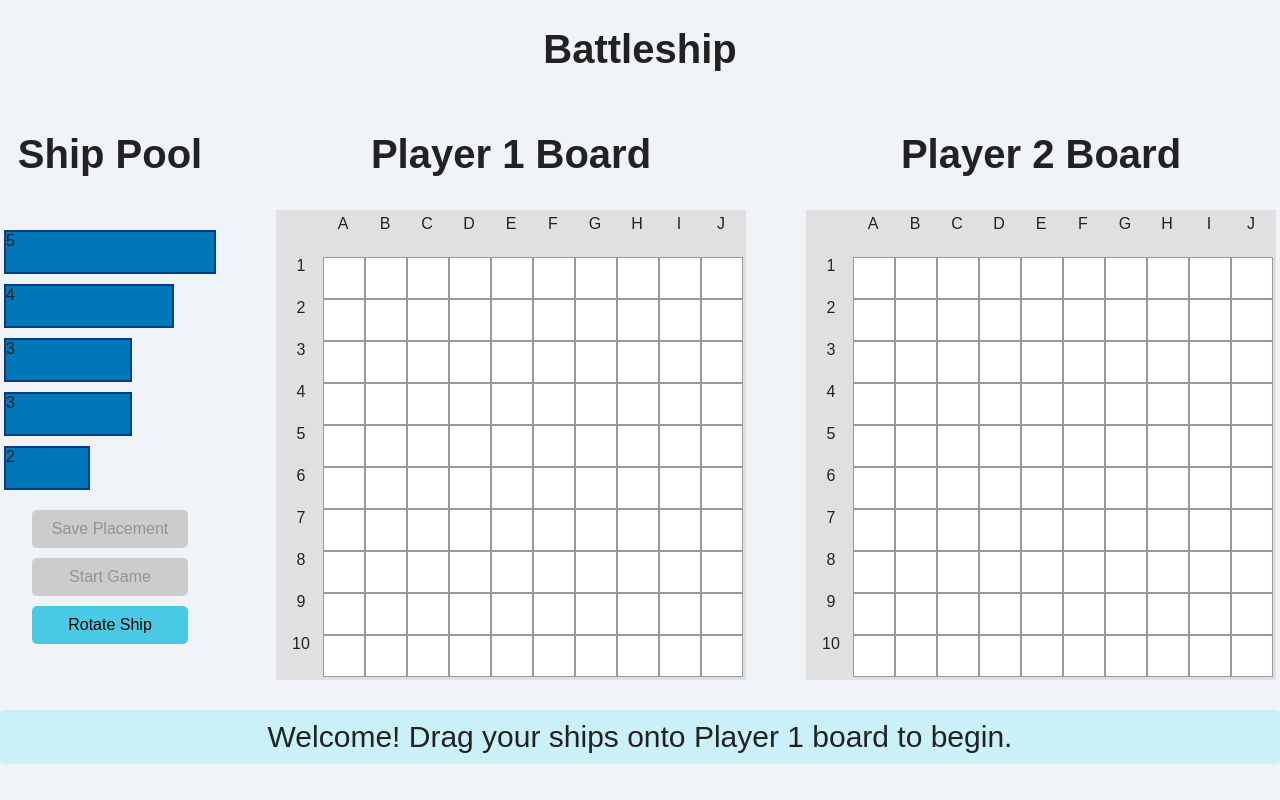
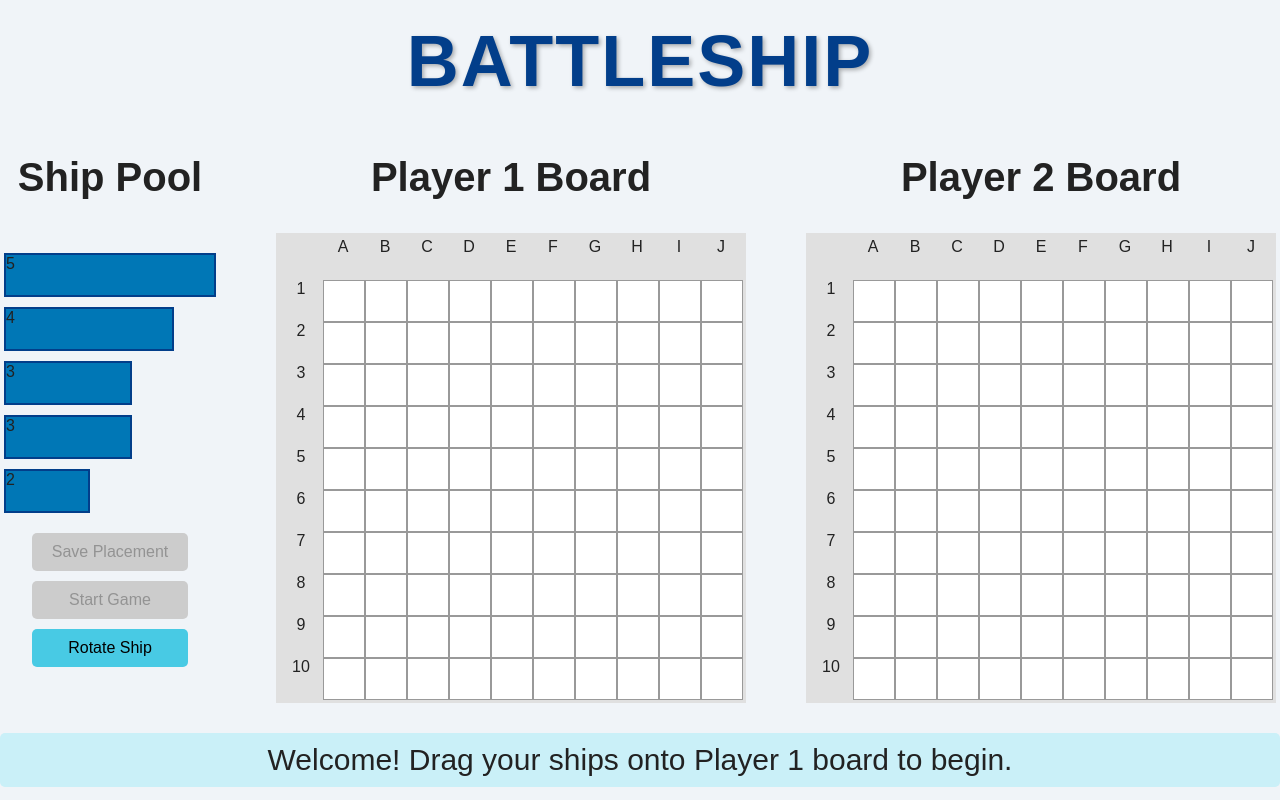
Before and after one commit to chentx06/Battleship_2.0, a plain HTML site: page index.html in a window 1280 px wide. Drawn offline with Linux system fonts and the light colour scheme.

Commit message:
Update index.html

```diff
--- a/index.html
+++ b/index.html
@@ -2,43 +2,60 @@
 <html lang="en">
 <head>
     <meta charset="UTF-8" />
-    <meta name ="viewport" content ="width = device-width, initial-scale = 1.0"/>
+    <meta name="viewport" content="width=device-width, initial-scale=1.0"/>
     <title>Accessible Battleship</title>
-    <link rel ="stylesheet" href ="style.css" />
+    <link rel="stylesheet" href="style.css" />
+    <style>
+        /* inline for title */
+        h1.battleship-title {
+            font-size: 72px;
+            color: #023e8a;
+            text-shadow: 2px 2px 4px rgba(0, 0, 0, 0.3);
+            margin: 20px 0;
+            letter-spacing: 2px;
+        }
+    </style>
 </head>
 <body>
-<h1>Battleship</h1>
+<h1 class="battleship-title">BATTLESHIP</h1>
 
-<div id ="game-container">
+<div id="game-container">
 
-    <div id ="left-panel">
+    <div id="left-panel">
         <h2>Ship Pool</h2>
-        <div id ="ship-pool">
+        <div id="ship-pool">
         </div>
-        <div id ="controls">
+        <div id="controls">
             <button id="save-button" disabled>Save Placement</button>
-            <button id ="start-button" disabled>Start Game</button>
+            <button id="start-button" disabled>Start Game</button>
             <button id="rotate-button">Rotate Ship</button>
         </div>
     </div>
 
-    <!-- Player 1 Board -->
-    <div class = "board-wrapper">
+    <!-- p2-->
+    <div class="board-wrapper">
         <h2>Player 1 Board</h2>
-        <div id ="player1-board" class ="board"></div>
+        <div id="player1-board" class="board"></div>
     </div>
 
-    <!-- Player 2 Board -->
-    <div class ="board-wrapper">
+    <!-- p1-->
+    <div class="board-wrapper">
         <h2>Player 2 Board</h2>
-        <div id ="player2-board" class ="board"></div>
+        <div id="player2-board" class="board"></div>
     </div>
 
 </div>
 
-<!-- VO -->
-<div id ="vc-feedback" aria-live="polite">Voice instructions will appear here.</div>
+<!-- VC & Sounds -->
+<div id="vc-feedback" aria-live="polite">Welcome to the game of battleship!</div>
 
-<script src ="script.js"></script>
+<script src="voiceCommand.js"></script>
+<script src="script.js"></script>
+
+<audio id="hit-sound" src="hit.mp3" preload="auto"></audio>
+<audio id="miss-sound" src="miss.mp3" preload="auto"></audio>
+<audio id="sink-sound" src="sink.mp3" preload="auto"></audio>
+<audio id="victory-sound" src="victory.mp3" preload="auto"></audio>
+
 </body>
 </html>
```
